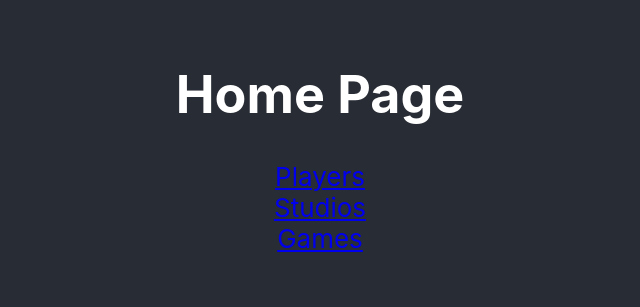
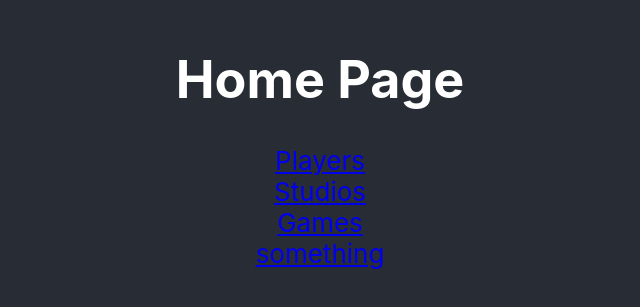
Before and after one commit to Kaushik-Pahuja-Portfolio/Smoke, a React (Create React App) app in the folder smoke_ui/: page /~pahujak/cs340/ in a window 1280 px wide. Shown: the part 259-566 px from the top of the page, without its empty margins (320-960 px from the left). Built offline with nearby package versions, Linux system fonts and the light colour scheme.

Commit message:
this clearly doesn't work

```diff
--- a/smoke_ui/src/App.js
+++ b/smoke_ui/src/App.js
@@ -55,6 +55,7 @@ function App(pool) {
           <Route path="/Studios" element={<Studios setStudioToView={SetStudio} pool={pool}/>}/>
           <Route path="/StudioInfo" element={<StudioInfo StudioToView={StudioToView} pool={pool}/>}/>
           <Route path="/Games" element={<Games setGameToView={setGameToView} setStudioToView={SetStudio} pool={pool}/>}/>
+          <Route path="/xyz/:id/" element={<StudioInfo/>}/>
           <Route path="/GameInfo" element={<GameInfo game={GameToView} pool={pool}/>}/>
         </Routes>
       </div>
--- a/smoke_ui/src/pages/HomePage.js
+++ b/smoke_ui/src/pages/HomePage.js
@@ -9,6 +9,7 @@ function HomePage(){
         <Link to="/Players">Players</Link>
         <Link to="/Studios">Studios</Link>
         <Link to="/Games">Games</Link>
+        <Link to="/xyz/1">something</Link>
         </>
     )
 }
--- a/smoke_ui/src/pages/StudioInfo.js
+++ b/smoke_ui/src/pages/StudioInfo.js
@@ -1,10 +1,11 @@
 import React, { useState } from 'react';
-import { useNavigate } from "react-router-dom";
+import { useNavigate, useParams} from "react-router-dom";
 import { Link, Navigate } from 'react-router-dom';
 import {useEffect } from 'react';
 
 function StudioInfo({StudioToView, pool}){
     const [studioInfo, setStudioInfo] = useState([]);
+    let {params} = useParams();
 
     const GetStudioInfo = async () => {
         const request = await(fetch(`http://flip2.engr.oregonstate.edu:19866/select * from Studios where studio_id=${StudioToView};`));
@@ -26,6 +27,10 @@ function StudioInfo({StudioToView, pool}){
     };
 
     useEffect(()=>{
+        console.log(StudioToView);
+        if(StudioToView === undefined){
+            console.log(`params: ${params}`);
+        }
         GetStudioInfo();
     }, [])
 
```
